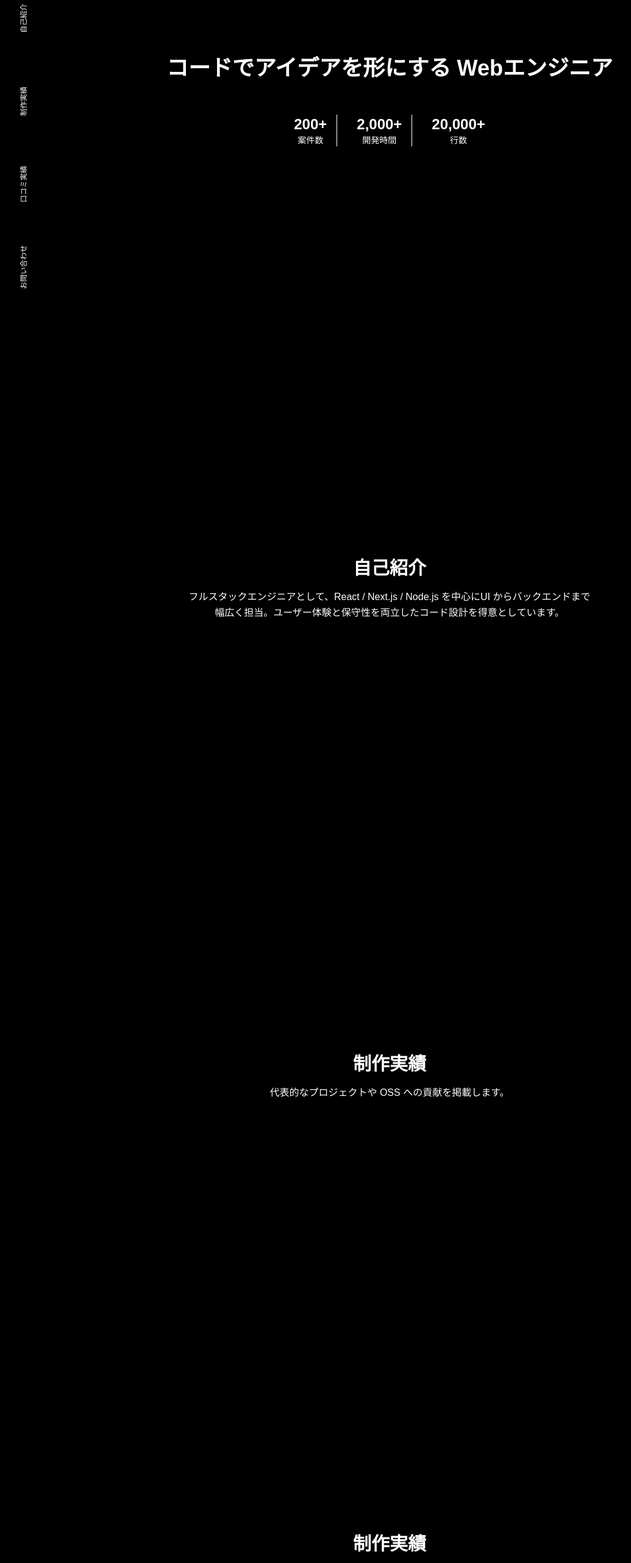
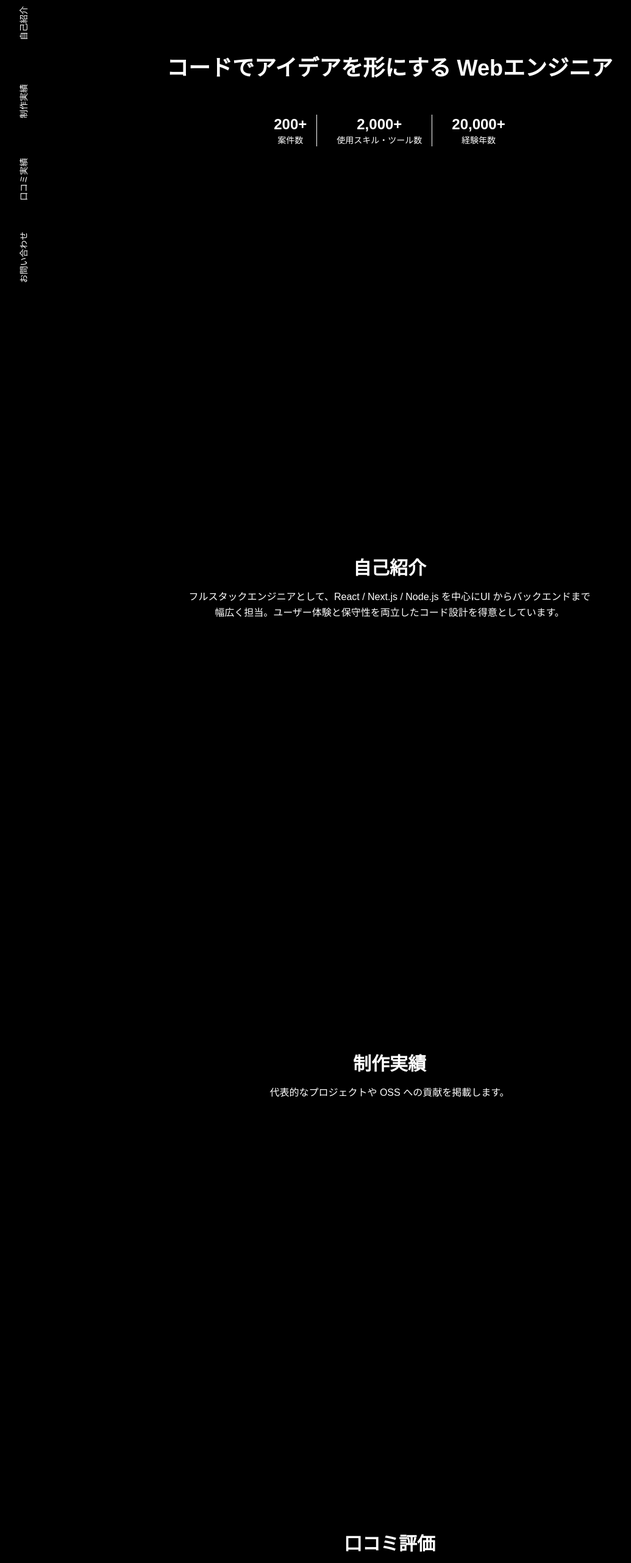
Before and after one commit to amemi01/MyPortfolioWebsite, a Next.js app: page / in a window 1280 px wide. Shown: the part 234-2797 px from the top of the page at 61% size, without its empty margins (1-1036 px from the left). Built offline with nearby package versions, Linux system fonts and the light colour scheme.

Commit message:
翻訳　追加

```diff
--- a/src/app/page.tsx
+++ b/src/app/page.tsx
@@ -1,40 +1,34 @@
 'use client';
-import React from "react";
+
+import React, { useState } from "react";
 import { useTranslation } from "react-i18next";
 import { motion } from "framer-motion";
 import "../i18n";
-import { useState } from "react"; // useState を追加
-
-
-const topPageData = {
-  title: "コードでアイデアを形にする Webエンジニア",
-  stats: [
-    { label: "案件数", value: "200+" },
-    { label: "開発時間", value: "2,000+" },
-    { label: "行数", value: "20,000+" },
-  ],
-  languageSwitch: {
-    language: "日本語",
-    resume: "履歴書",
-  },
-};
-
 
 const sectionVariants = {
-  initial: { opacity: 0, y: 50 }, // 50px下から
+  initial: { opacity: 0, y: 50 },
   animate: {
     opacity: 1,
     y: 0,
     transition: {
       duration: 2.0,
-      ease: "easeOut"
-    }
-  }
+      ease: "easeOut",
+    },
+  },
 };
 
 export default function Home() {
+  const { t, i18n } = useTranslation();
+  const [isOpen, setIsOpen] = useState(false);
 
-  const { t, i18n } = useTranslation();
+  const topPageData = {
+    title: t("toppage.title"),
+    stats: [
+      { label: t("toppage.stats.projects"), value: "200+" },
+      { label: t("toppage.stats.tools"), value: "2,000+" },
+      { label: t("toppage.stats.years"), value: "20,000+" },
+    ],
+  };
 
   const navItems = [
     { label: t("nav.home"), href: "#toppage" },
@@ -44,19 +38,15 @@ export default function Home() {
     { label: t("nav.contact"), href: "#contact" },
   ];
 
-  const [isOpen, setIsOpen] = useState(false);
-
   const handleLanguageChange = (lang: string) => {
     i18n.changeLanguage(lang);
-    setIsOpen(false); // メニューを閉じる
+    setIsOpen(false);
   };
 
   return (
     <main className="min-h-screen bg-black text-white flex scroll-smooth">
-      {/* ────────────────────────────
-          左サイドナビゲーション
-      ──────────────────────────── */}
-      <nav className="fixed left-0 top-0 h-screen w-20 flex flex-col justify-center items-center text-xs gap-30 bg-black z-50">
+      {/* 左サイドナビゲーション */}
+      <nav className="fixed left-0 top-0 h-screen w-20 flex flex-col justify-center items-center text-sm gap-27 bg-black z-50">
         {navItems.map((item) => (
           <a
             key={item.href}
@@ -68,8 +58,8 @@ export default function Home() {
         ))}
       </nav>
 
-       {/* 言語切替 */}
-       <div className="absolute top-4 right-4 text-sm px-8 space-x-2 z-50">
+      {/* 言語切替＆履歴書ダウンロード */}
+      <div className="fixed top-4 right-4 text-sm px-8 space-x-2 z-50">
         <div className="relative inline-block text-left">
           <button
             onClick={() => setIsOpen(!isOpen)}
@@ -79,7 +69,10 @@ export default function Home() {
           </button>
 
           {isOpen && (
-              <div className="absolute right-0 mt-2 w-28 bg-white text-black rounded shadow-md z-10" id="language">
+            <div
+              className="absolute right-0 mt-2 w-28 bg-white text-black rounded shadow-md z-10"
+              id="language"
+            >
               <button
                 onClick={() => handleLanguageChange("ja")}
                 className="block w-full text-left px-4 py-2 hover:bg-gray-100"
@@ -96,7 +89,6 @@ export default function Home() {
           )}
         </div>
 
-          {/* 履歴書ダウンロード */}
         <a
           href="/resume.pdf"
           download
@@ -106,14 +98,9 @@ export default function Home() {
         </a>
       </div>
 
-
-      {/* ────────────────────────────
-          コンテンツラッパー（スナップ＋スクロール）
-      ──────────────────────────── */}
+      {/* コンテンツラッパー */}
       <div className="flex-1 overflow-y-scroll snap-y snap-mandatory">
-        {/* ============================== */}
-        {/* Top Page                      */}
-        {/* ============================== */}
+        {/* Top Page */}
         <motion.section
           id="toppage"
           className="min-h-screen snap-start flex flex-col justify-center items-center px-8 relative"
@@ -122,7 +109,6 @@ export default function Home() {
           whileInView="animate"
           viewport={{ once: true, amount: 0.4 }}
         >
-
           <h1 className="text-3xl md:text-4xl font-semibold mb-6 text-center">
             {topPageData.title}
           </h1>
@@ -140,9 +126,7 @@ export default function Home() {
           </div>
         </motion.section>
 
-        {/* ============================== */}
-        {/* About Me                       */}
-        {/* ============================== */}
+        {/* About Me */}
         <motion.section
           id="aboutme"
           className="min-h-screen snap-start flex flex-col justify-center items-center px-8"
@@ -157,9 +141,7 @@ export default function Home() {
           </p>
         </motion.section>
 
-        {/* ============================== */}
-        {/* Portfolio                      */}
-        {/* ============================== */}
+        {/* Portfolio */}
         <motion.section
           id="portfolio"
           className="min-h-screen snap-start flex flex-col justify-center items-center px-8"
@@ -174,9 +156,7 @@ export default function Home() {
           </p>
         </motion.section>
 
-        {/* ============================== */}
-        {/* Reviews                         */}
-        {/* ============================== */}
+        {/* Reviews */}
         <motion.section
           id="reviews"
           className="min-h-screen snap-start flex flex-col justify-center items-center px-8"
@@ -191,9 +171,7 @@ export default function Home() {
           </p>
         </motion.section>
 
-        {/* ============================== */}
-        {/* Contact                         */}
-        {/* ============================== */}
+        {/* Contact */}
         <motion.section
           id="contact"
           className="min-h-screen snap-start flex flex-col justify-center items-center px-8"
--- a/src/locales/en.json
+++ b/src/locales/en.json
@@ -1,10 +1,19 @@
 {
+  "resume": "Resume",
   "language": {
-    "japanese":  "Japanese",
+    "japanese": "Japanese",
     "english": "English"
   },
 
-  "resume": "Resume",
+  "toppage": {
+    "title": "Web Engineer Turning Ideas into Code",
+    "stats": {
+      "projects": "Projects",
+      "tools": "Tools & Skills",
+      "years": "Years Experience"
+    }
+  },
+
   "nav": {
     "home": "Home",
     "about": "About Me",
@@ -12,10 +21,6 @@
     "reviews": "Reviews",
     "contact": "Contact"
   },
-  "title": "Web Engineer Turning Ideas into Code",
-  "projects": "Projects",
-  "hours": "Hours",
-  "lines": "Lines",
 
   "portfolio": {
     "title": "Portfolio",
@@ -27,12 +32,12 @@
     "description": "Showcasing representative projects and contributions to open-source software (OSS)."
   },
 
-  "reviews":{
+  "reviews": {
     "title": "Reviews",
     "description": "React / Next.js Showcasing representative projects and contributions to open-source software (OSS)."
   },
 
-  "contact":{
+  "contact": {
     "title": "Contact",
     "description": "Feel free to reach out for work inquiries or consultations.",
     "button": "Send Email"
--- a/src/locales/ja.json
+++ b/src/locales/ja.json
@@ -1,10 +1,19 @@
 {
+  "resume": "履歴書",
   "language": {
-    "japanese":  "日本語",
+    "japanese": "日本語",
     "english": "英語"
   },
 
-  "resume": "履歴書",
+  "toppage": {
+    "title": "コードでアイデアを形にする Webエンジニア",
+    "stats": {
+      "projects": "案件数",
+      "tools": "使用スキル・ツール数",
+      "years": "経験年数"
+    }
+  },
+
   "nav": {
     "home": "トップページ",
     "about": "自己紹介",
@@ -12,11 +21,6 @@
     "reviews": "口コミ実績",
     "contact": "お問い合わせ"
   },
-
-  "title": "Web Engineer Turning Ideas into Code",
-  "projects": "Projects",
-  "hours": "Hours",
-  "lines": "Lines",
 
   "portfolio": {
     "title": "制作実績",
@@ -29,11 +33,11 @@
   },
 
   "reviews": {
-    "title": "制作実績",
+    "title": "口コミ評価",
     "description": "フルスタックエンジニアとして、React / Next.js / Node.js を中心にUI からバックエンドまで幅広く担当。ユーザー体験と保守性を両立したコード設計を得意としています。"
   },
 
-    "contact": {
+  "contact": {
     "title": "お問い合わせ",
     "description": "お仕事のご依頼やご相談はお気軽にご連絡ください。",
     "button": "メールの送信"
```
Lines whose indentation alone changed are shown as unchanged.
